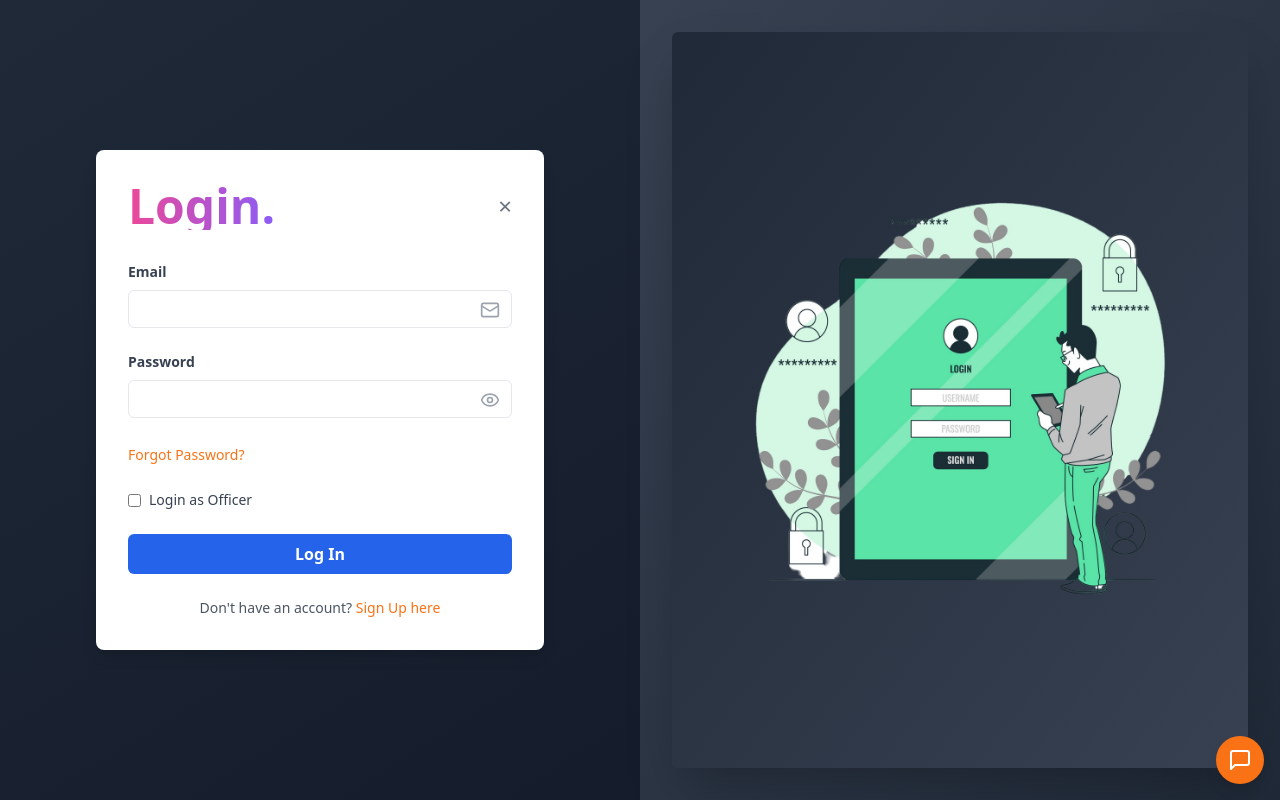
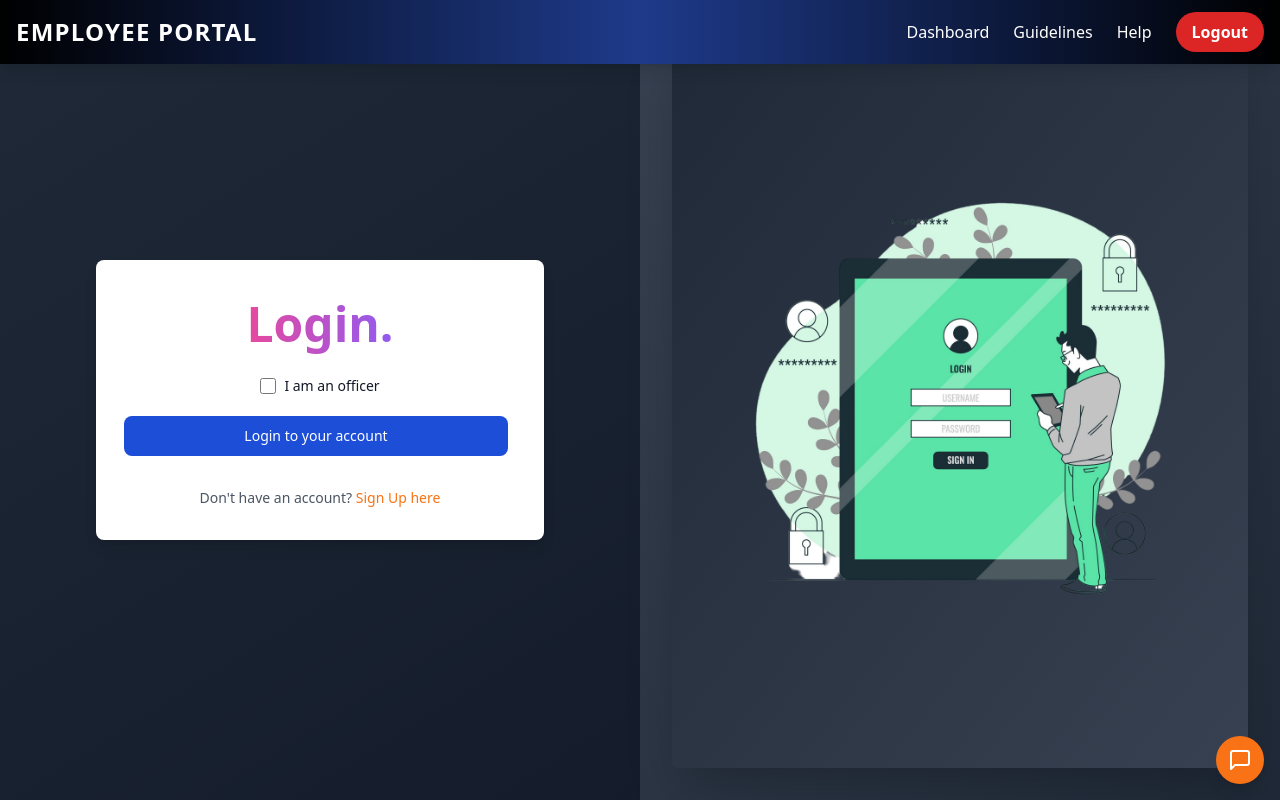
Before and after one commit to AnshuMishra01/Compliance_Audit, a React (Vite) app in the folder frontend/: page /login in a window 1280 px wide. Built offline with nearby package versions, Linux system fonts and the light colour scheme; what @huggingface/inference would draw is missing.

Commit message:
add authentication

```diff
--- a/frontend/package.json
+++ b/frontend/package.json
@@ -10,6 +10,7 @@
     "preview": "vite preview"
   },
   "dependencies": {
+    "@auth0/auth0-react": "^2.2.4",
     "@huggingface/inference": "^2.8.0",
     "framer-motion": "^11.3.19",
     "html2canvas": "^1.4.1",
@@ -33,6 +34,7 @@
     "eslint-plugin-react-hooks": "^4.6.2",
     "eslint-plugin-react-refresh": "^0.4.7",
     "postcss": "^8.4.39",
+    "react-error-overlay": "^6.0.11",
     "tailwindcss": "^3.4.4",
     "vite": "^5.3.1"
   }
--- a/frontend/src/App.jsx
+++ b/frontend/src/App.jsx
@@ -1,67 +1,49 @@
-import React from 'react';
-import { BrowserRouter as Router, Route, Routes, Navigate } from 'react-router-dom';
-import ProtectedRoute from './components/ProtectedRoute';
-import Navigation from './components/Navigation';
-import Login from './pages/Login';
-import OfficerDashboard from './pages/Officer/Dashboard';
-import OfficerGuidelines from './pages/Officer/Guidelines';
-import OfficerHelp from './pages/Officer/Help';
-import EmployeeDashboard from './pages/Employee/Dashboard';
-import EmployeeGuidelines from './pages/Employee/Guidelines';
-import EmployeeHelp from './pages/Employee/Help';
-import { isAuthenticated } from './utils/auth';
-import Report from './pages/Officer/Report';
-import PrevReport from './pages/Officer/PrevReport';
-import FloatingChatbot from './components/chatbot';
+import React from "react";
+import {
+  BrowserRouter as Router,
+  Route,
+  Routes,
+  Navigate,
+} from "react-router-dom";
+import Navigation from "./components/Navigation";
+import Login from "./pages/Login";
+import OfficerDashboard from "./pages/Officer/Dashboard";
+import OfficerGuidelines from "./pages/Officer/Guidelines";
+import OfficerHelp from "./pages/Officer/Help";
+import EmployeeDashboard from "./pages/Employee/Dashboard";
+import EmployeeGuidelines from "./pages/Employee/Guidelines";
+import EmployeeHelp from "./pages/Employee/Help";
+import Report from "./pages/Officer/Report";
+import PrevReport from "./pages/Officer/PrevReport";
+import FloatingChatbot from "./components/chatbot";
 
 function App() {
-  return (<div>
-    <FloatingChatbot></FloatingChatbot>
+  return (
+    <div>
+      <FloatingChatbot />
       <Router>
-
+        <Navigation />
         <Routes>
           <Route path="/login" element={<Login />} />
 
-        <Route
-          path="/officer/*"
-          element={
-            <ProtectedRoute userType="officer">
-              {isAuthenticated() && <Navigation />}
-
-              <Routes>
+          <Route path="/officer">
             <Route path="dashboard" element={<OfficerDashboard />} />
             <Route path="guidelines" element={<OfficerGuidelines />} />
             <Route path="help" element={<OfficerHelp />} />
-                <Route path="Report" element={<Report />} />
-                <Route path="Guideline" element={<OfficerGuidelines />} />
-                <Route path="PrevReport" element={<PrevReport />} />
-                <Route path="*" element={<Navigate to="dashboard" replace />} />
-              </Routes>
-            </ProtectedRoute>
-          }
-        />
+            <Route path="report" element={<Report />} />
+            <Route path="prevreport" element={<PrevReport />} />
+          </Route>
 
-        <Route
-          path="/employee/*"
-          element={
-
-            <ProtectedRoute userType="employee">
-
-               {isAuthenticated() && <Navigation />}
-
-              <Routes>
+          <Route path="/employee">
             <Route path="dashboard" element={<EmployeeDashboard />} />
             <Route path="guidelines" element={<EmployeeGuidelines />} />
             <Route path="help" element={<EmployeeHelp />} />
-                <Route path="*" element={<Navigate to="dashboard" replace />} />
-              </Routes>
-            </ProtectedRoute>
-          }
-        />
+          </Route>
 
           <Route path="*" element={<Navigate to="/login" replace />} />
         </Routes>
-    </Router></div>
+      </Router>
+    </div>
   );
 }
 
--- a/frontend/src/components/Navigation.jsx
+++ b/frontend/src/components/Navigation.jsx
@@ -1,16 +1,17 @@
-import React from 'react';
-import { Link, useNavigate } from 'react-router-dom';
-import { logout, getUserType } from '../utils/auth';
-import logo from '../assets/Bank_of_Baroda_logo_orange_background.png';
-import '../index.css';
+import React from "react";
+import { Link, useNavigate } from "react-router-dom";
+import { logout, getUserType } from "../utils/auth";
+import logo from "../assets/Bank_of_Baroda_logo_orange_background.png";
+import "../index.css";
+import { useAuth0 } from "@auth0/auth0-react";
 
 const Navigation = () => {
   const navigate = useNavigate();
   const userType = getUserType();
+  const { logout, user, isAuthenticated } = useAuth0();
 
   const handleLogout = () => {
-    logout();
-    navigate('/login');
+    logout({ returnTo: window.location.origin });
   };
 
   return (
@@ -20,21 +21,35 @@ const Navigation = () => {
           <div className="flex items-center space-x-4">
             {/* <img className="w-16 md:w-20 lg:w-24" src={logo} alt="Bank of Baroda Logo" /> */}
             <div className="text-xl font-sans md:text-2xl font-nunito font-bold tracking-wider text-neon-blue">
-              {userType === 'officer' ? 'OFFICER PORTAL' : 'EMPLOYEE PORTAL'}
+              {userType === "officer" ? "OFFICER PORTAL" : "EMPLOYEE PORTAL"}
             </div>
           </div>
           <div className="flex items-center space-x-6">
-            {userType === 'officer' ? (
+            {userType === "officer" ? (
               <>
-                <Link to="/officer/dashboard" className="neon-hover font-sans">Dashboard</Link>
-                <Link to="/officer/guidelines" className="neon-hover">Guidelines</Link>
-                <Link to="/officer/help" className="neon-hover">Help</Link>
+                <Link to="/officer/dashboard" className="neon-hover font-sans">
+                  Dashboard
+                </Link>
+                <Link to="/officer/guidelines" className="neon-hover">
+                  Guidelines
+                </Link>
+                <Link to="/officer/help" className="neon-hover">
+                  Help
+                </Link>
+                {isAuthenticated && <p>{user.email}</p>}
               </>
             ) : (
               <>
-                <Link to="/employee/dashboard" className="neon-hover">Dashboard</Link>
-                <Link to="/employee/guidelines" className="neon-hover">Guidelines</Link>
-                <Link to="/employee/help" className="neon-hover">Help</Link>
+                <Link to="/employee/dashboard" className="neon-hover">
+                  Dashboard
+                </Link>
+                <Link to="/employee/guidelines" className="neon-hover">
+                  Guidelines
+                </Link>
+                <Link to="/employee/help" className="neon-hover">
+                  Help
+                </Link>
+                {isAuthenticated && <p>{user.email}</p>}
               </>
             )}
             <button
--- a/frontend/src/main.jsx
+++ b/frontend/src/main.jsx
@@ -1,14 +1,16 @@
-import React from 'react'
-import ReactDOM from 'react-dom/client'
-import App from './App.jsx'
-import './index.css'
+import ReactDOM from "react-dom/client";
+import App from "./App.jsx";
+import "./index.css";
+import { Auth0Provider } from "@auth0/auth0-react";
 
-
-ReactDOM.createRoot(document.getElementById('root')).render(
-
-
+ReactDOM.createRoot(document.getElementById("root")).render(
+  <Auth0Provider
+    domain="bob-hackathon.us.auth0.com"
+    clientId="ef4ILlP8FlDLkvgcMMtpr6UeXBJiLNla"
+    authorizationParams={{
+      redirect_uri: window.location.origin,
+    }}
+  >
     <App />
-
-
-
-)
+  </Auth0Provider>
+);
--- a/frontend/src/pages/Login.jsx
+++ b/frontend/src/pages/Login.jsx
@@ -1,19 +1,19 @@
-import React, { useState } from 'react';
-import { useNavigate } from 'react-router-dom';
-import { login } from '../utils/auth';
-import { Eye, Mail } from 'lucide-react';
-import { motion } from 'framer-motion';
+import { useState } from "react";
+import { motion } from "framer-motion";
+import { useAuth0 } from "@auth0/auth0-react";
 
 const Login = () => {
-  const [employeeId, setEmployeeId] = useState('');
-  const [password, setPassword] = useState('');
   const [isOfficer, setIsOfficer] = useState(false);
-  const navigate = useNavigate();
+  const { loginWithRedirect, isAuthenticated } = useAuth0();
 
-  const handleSubmit = (e) => {
-    e.preventDefault();
-    login(employeeId, password, isOfficer ? 'officer' : 'employee');
-    navigate(isOfficer ? '/officer/dashboard' : '/employee/dashboard');
+  const handleLogin = () => {
+    const redirectUri = isOfficer
+      ? `http://localhost:5173/officer/dashboard`
+      : `http://localhost:5173/employee/dashboard`;
+
+    loginWithRedirect({
+      redirectUri: redirectUri,
+    });
   };
 
   return (
@@ -28,93 +28,38 @@ const Login = () => {
         >
           <div className="w-full max-w-md bg-white rounded-lg shadow-lg p-8">
             <div className="flex justify-between items-center mb-8">
+              <div className="flex flex-col justify-center items-center space-y-5 w-full">
                 <motion.div
                   initial={{ opacity: 0 }}
                   animate={{ opacity: 1 }}
                   transition={{ duration: 0.5 }}
-                className="text-5xl font-extrabold bg-clip-text text-transparent bg-gradient-to-r from-pink-500 to-violet-500"
+                  className="text-5xl p-2 font-extrabold bg-clip-text text-transparent bg-gradient-to-r from-pink-500 to-violet-500"
                 >
                   Login.
                 </motion.div>
-              <button className="text-gray-500 text-2xl">&times;</button>
+                <div className="flex items-center mb-4">
+                  <input
+                    id="officer-checkbox"
+                    type="checkbox"
+                    checked={isOfficer}
+                    onChange={(e) => setIsOfficer(e.target.checked)}
+                    className="w-4 h-4 text-blue-600 bg-gray-100 border-gray-300 rounded focus:ring-blue-500 dark:focus:ring-blue-600 dark:ring-offset-gray-800 focus:ring-2 dark:bg-gray-700 dark:border-gray-600"
+                  />
+                  <label
+                    htmlFor="officer-checkbox"
+                    className="ml-2 text-sm font-medium text-gray-900 dark:text-gray-300"
+                  >
+                    I am an officer
+                  </label>
                 </div>
-            <form onSubmit={handleSubmit}>
-              <motion.div
-                initial={{ opacity: 0 }}
-                animate={{ opacity: 1 }}
-                transition={{ duration: 0.5, delay: 0.1 }}
-                className="mb-6"
+                <button
+                  className="text-white bg-blue-700 w-full transition hover:bg-blue-800 focus:ring-4 focus:ring-blue-300 font-medium rounded-lg text-sm px-5 py-2.5 me-2 mb-2 duration-300"
+                  onClick={handleLogin}
                 >
-                <label className="block text-gray-700 text-sm font-semibold mb-2" htmlFor="employeeId">
-                  Email
-                </label>
-                <div className="relative">
-                  <input
-                    className="appearance-none border rounded-md w-full py-2 px-3 text-gray-700 leading-tight focus:outline-none focus:ring-2 focus:ring-orange-500"
-                    id="employeeId"
-                    type="text"
-                    value={employeeId}
-                    onChange={(e) => setEmployeeId(e.target.value)}
-                    required
-                  />
-                  <Mail className="absolute right-3 top-2.5 text-gray-400" size={20} />
+                  Login to your account
+                </button>
               </div>
-              </motion.div>
-              <motion.div
-                initial={{ opacity: 0 }}
-                animate={{ opacity: 1 }}
-                transition={{ duration: 0.5, delay: 0.2 }}
-                className="mb-6"
-              >
-                <label className="block text-gray-700 text-sm font-semibold mb-2" htmlFor="password">
-                  Password
-                </label>
-                <div className="relative">
-                  <input
-                    className="appearance-none border rounded-md w-full py-2 px-3 text-gray-700 leading-tight focus:outline-none focus:ring-2 focus:ring-orange-500"
-                    id="password"
-                    type="password"
-                    value={password}
-                    onChange={(e) => setPassword(e.target.value)}
-                    required
-                  />
-                  <Eye className="absolute right-3 top-2.5 text-gray-400" size={20} />
             </div>
-              </motion.div>
-              <motion.div
-                initial={{ opacity: 0 }}
-                animate={{ opacity: 1 }}
-                transition={{ duration: 0.5, delay: 0.3 }}
-                className="mb-6"
-              >
-                <a href="#" className="text-sm text-orange-500 hover:underline">Forgot Password?</a>
-              </motion.div>
-              <motion.div
-                initial={{ opacity: 0 }}
-                animate={{ opacity: 1 }}
-                transition={{ duration: 0.5, delay: 0.4 }}
-                className="flex items-center mb-6"
-              >
-                <input
-                  type="checkbox"
-                  id="isOfficer"
-                  checked={isOfficer}
-                  onChange={() => setIsOfficer(!isOfficer)}
-                  className="mr-2"
-                />
-                <label htmlFor="isOfficer" className="text-sm text-gray-700">Login as Officer</label>
-              </motion.div>
-              <motion.button
-                initial={{ opacity: 0, scale: 0.95 }}
-                animate={{ opacity: 1, scale: 1 }}
-                whileHover={{ scale: 1.05 }}
-                transition={{ duration: 0.3 }}
-                className="w-full bg-blue-600 transition-colors duration-300 hover:bg-blue-700 text-white font-bold py-2 px-4 rounded-md focus:outline-none focus:shadow-outline"
-                type="submit"
-              >
-                Log In
-              </motion.button>
-            </form>
             <motion.div
               initial={{ opacity: 0 }}
               animate={{ opacity: 1 }}
@@ -122,12 +67,14 @@ const Login = () => {
               className="mt-6 text-center"
             >
               <p className="text-sm text-gray-600">
-                Don't have an account? <a href="#" className="text-orange-500 hover:underline">Sign Up here</a>
+                Don&apos;t have an account?{" "}
+                <a href="#" className="text-orange-500 hover:underline">
+                  Sign Up here
+                </a>
               </p>
             </motion.div>
           </div>
         </motion.div>
-
         {/* Image Section */}
         <motion.div
           initial={{ opacity: 0, x: 50 }}
@@ -136,7 +83,11 @@ const Login = () => {
           className="hidden md:block md:w-1/2 bg-gradient-to-br from-gray-700 to-gray-800 p-8"
         >
           <div className="w-full h-full rounded-md bg-gradient-to-br from-gray-800 to-gray-700 shadow-2xl flex items-center justify-center">
-            <img className='w-3/4' src='../src/assets/tablet-login-concept-illustration.png' alt='Login Illustration'/>
+            <img
+              className="w-3/4"
+              src="../src/assets/tablet-login-concept-illustration.png"
+              alt="Login Illustration"
+            />
           </div>
         </motion.div>
       </div>
```
Also changed, not shown: 2 other files (tests, documents, lock files or other folders). Lines whose indentation alone changed are shown as unchanged.
